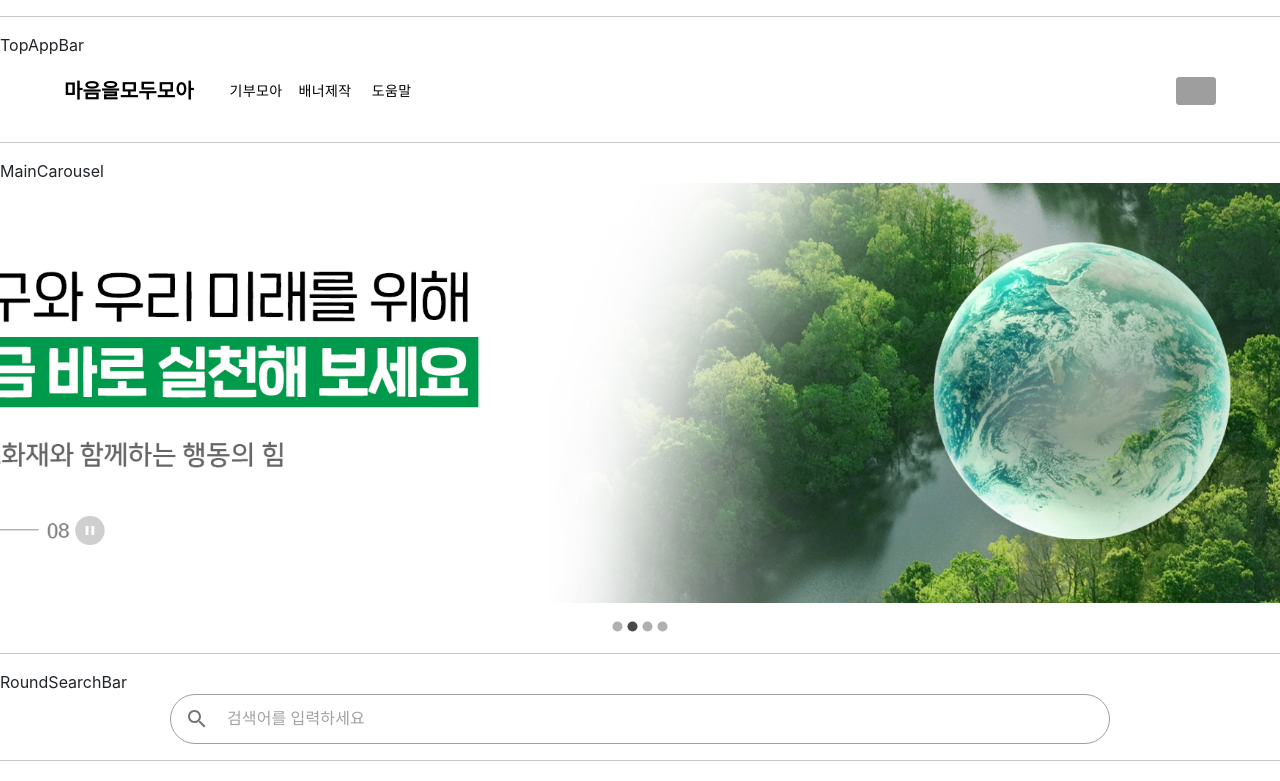
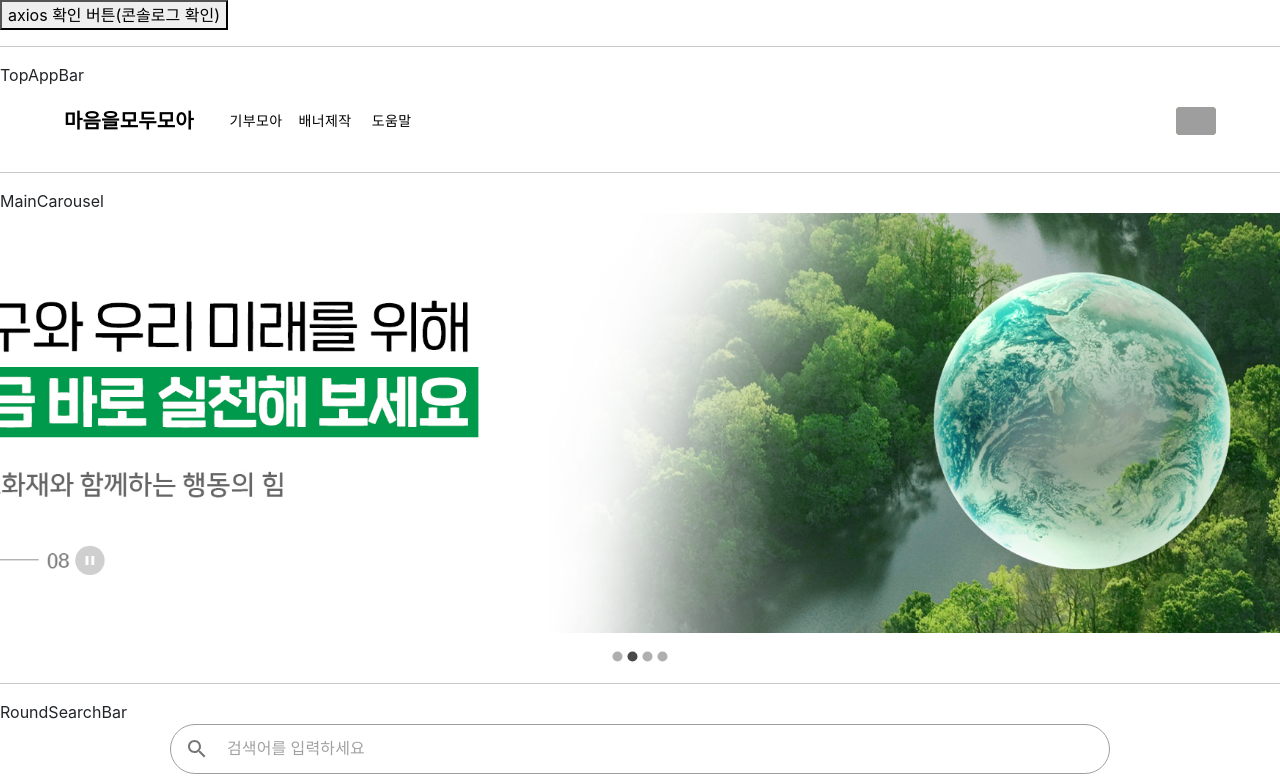
Before and after one commit to 2E2I/mamomo-client, a React (Create React App) app: page /test in a window 1280 px wide. Shown: the top 781 px of the page. Built offline with nearby package versions, Linux system fonts and the light colour scheme; grey boxes are pictures that could not be loaded.

Commit message:
🐛 cors에러방지 설정 #36

```diff
--- a/package.json
+++ b/package.json
@@ -13,6 +13,7 @@
     "@testing-library/user-event": "^13.5.0",
     "axios": "^0.26.0",
     "bootstrap": "5.1.3",
+    "http-proxy-middleware": "^2.0.4",
     "react": "^17.0.2",
     "react-bootstrap": "^2.2.0",
     "react-dom": "^17.0.2",
--- a/src/App.js
+++ b/src/App.js
@@ -1,4 +1,5 @@
 import './App.css';
+import axios from 'axios';
 import MainPage from './pages/MainPage';
 import SearchPage from './pages/SearchPage';
 import DesignTestPage from './pages/DesignTestPage/DesignTestPage';
@@ -8,6 +9,20 @@ import { Link, Route, Switch } from 'react-router-dom';
 function App() {
   return (
     <div>
+      <button
+        onClick={() => {
+          axios
+            .get('/api/campaigns')
+            .then((result) => {
+              console.log(result.data);
+            })
+            .catch(() => {
+              console.log('연결실패');
+            });
+        }}
+      >
+        axios 확인 버튼(콘솔로그 확인)
+      </button>
       <Route path="/" exact={true} component={MainPage} />
       <Route path="/search" exact={true} component={SearchPage} />
       <Route path="/test" exact={true} component={DesignTestPage} />
```
Also changed, not shown: src/setupProxy.js (added, +11 -0 lines), 1 other file (tests, documents, lock files or other folders).
